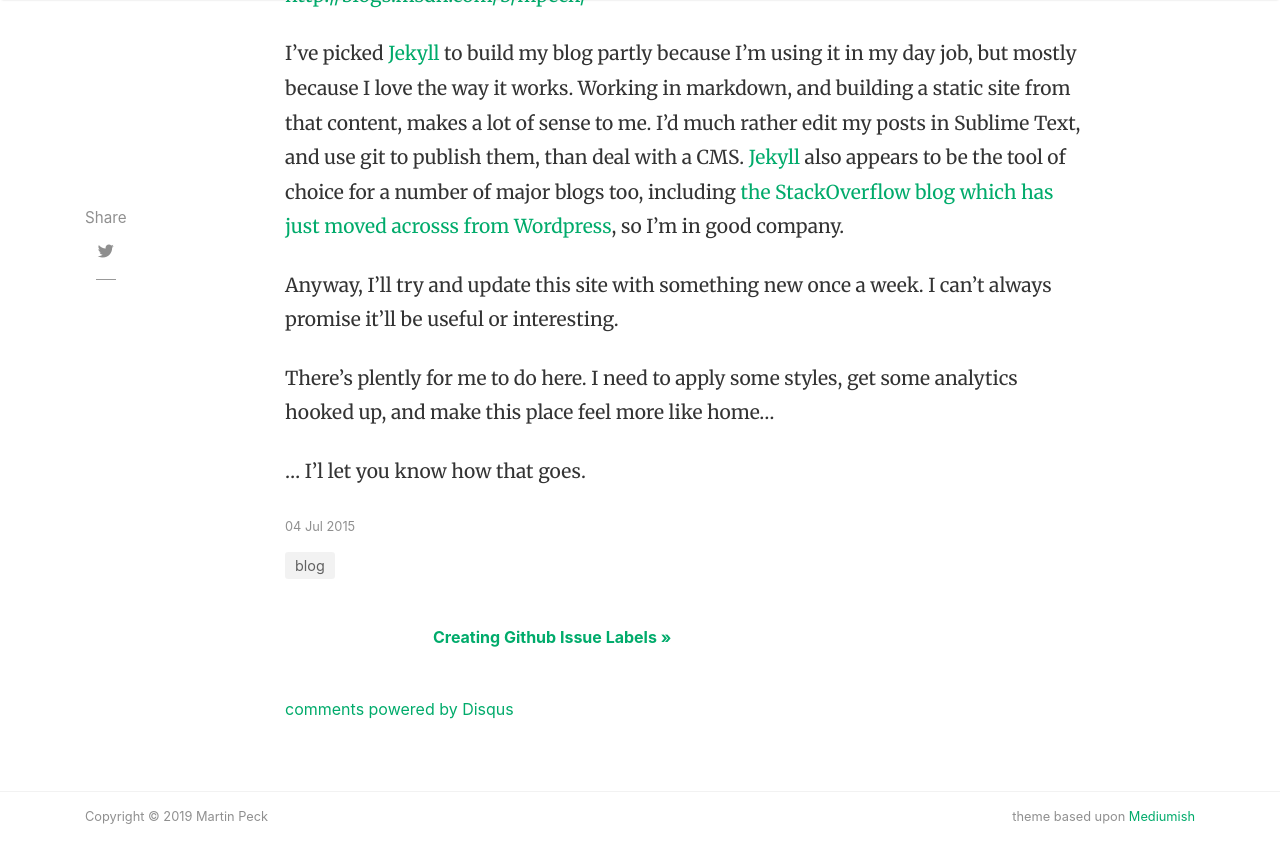
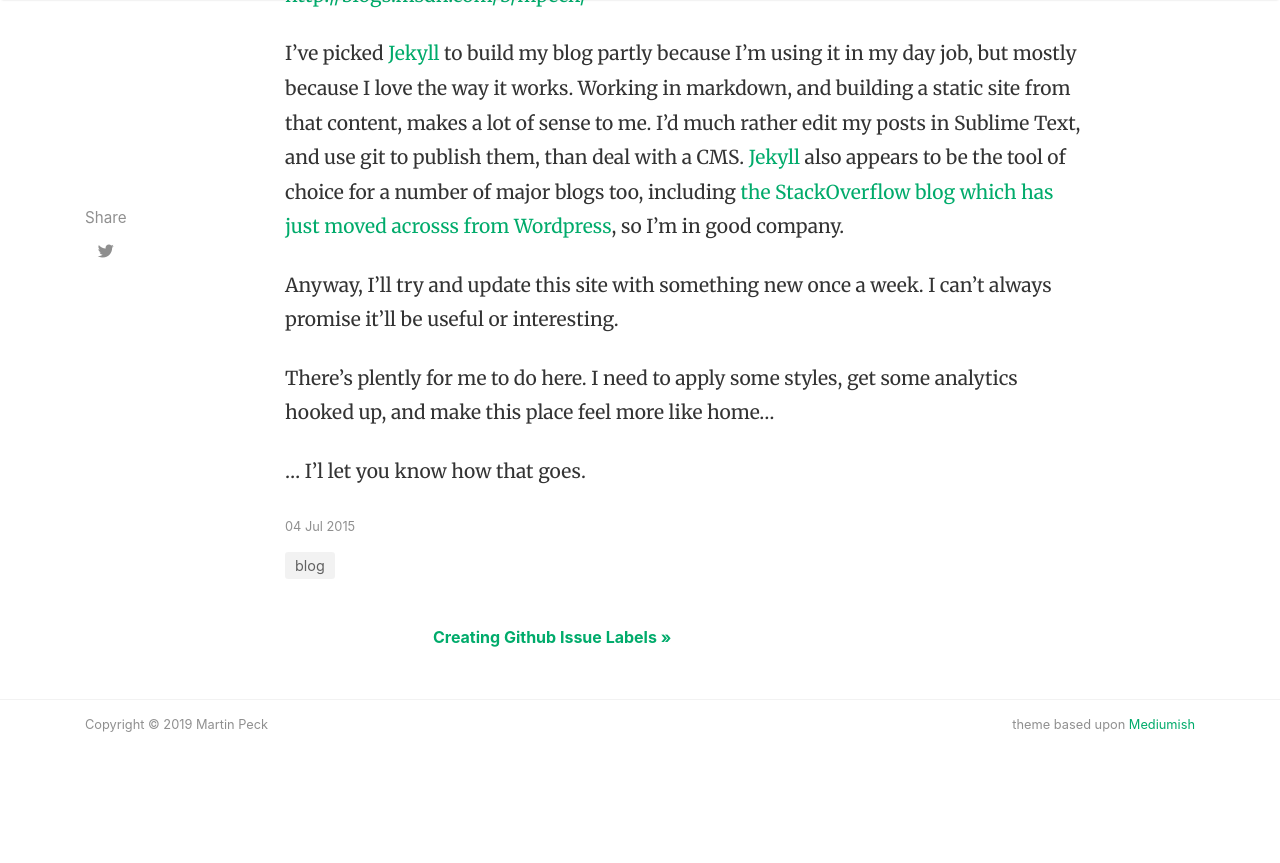
Before and after one commit to martinpeck/martinpeck.github.io, a Jekyll site: the page built from _posts/2015-07-04-initial-commit.markdown, in a window 1280 px wide and 900 px high, scrolled down 567 px. Shown: the top 863 px of the window. Built offline with Jekyll 4.4.1, drawn with Linux system fonts in a browser that asks for light colours; nearby versions of some CDN libraries; comment, search, counter and statistics services are not loaded; after the commit the page ends 1375 px from its top, so only the background shows below that.

Commit message:
remove disqus comments because they're meh

```diff
--- a/_config.yml
+++ b/_config.yml
@@ -6,7 +6,6 @@
 meta_description: "A blog, written by someone called Martin Peck."
 logo: 'assets/icons/apple-icon.png'
 google_analytics: 'UA-67509161-1'
-disqus: martinpeck-com
 permalink: pretty
 
 # Authors
--- a/_includes/disqus.html
+++ /dev/null
@@ -1,14 +0,0 @@
-<section class="disqus">
-    <div id="disqus_thread"></div>
-    <script type="text/javascript">
-        var disqus_shortname = '{{site.disqus}}';
-        var disqus_developer = 0;
-        (function() {
-            var dsq = document.createElement('script'); dsq.type = 'text/javascript'; dsq.async = true;
-            dsq.src = window.location.protocol + '//' + disqus_shortname + '.disqus.com/embed.js';
-            (document.getElementsByTagName('head')[0] || document.getElementsByTagName('body')[0]).appendChild(dsq);
-        })();
-    </script>
-    <noscript>Please enable JavaScript to view the <a href="http://disqus.com/?ref_noscript">comments powered by Disqus.</a></noscript>
-    <a href="http://disqus.com" class="dsq-brlink">comments powered by <span class="logo-disqus">Disqus</span></a>
-</section>
--- a/_includes/share.html
+++ b/_includes/share.html
@@ -10,11 +10,4 @@
         </li>
 
     </ul>
-    <div class="sep">
-    </div>
-    <ul>
-        <li>
-        <a  class="small smoothscroll" href="#disqus_thread"></a>
-        </li>
-    </ul>
 </div>
--- a/_layouts/default.html
+++ b/_layouts/default.html
@@ -169,6 +169,5 @@
 
 <script src="{{ site.baseurl }}/assets/js/mediumish.js"></script>
 
-<script id="dsq-count-scr" src="//{{site.disqus}}.disqus.com/count.js"></script>
 </body>
 </html>
--- a/_layouts/post.html
+++ b/_layouts/post.html
@@ -91,17 +90,3 @@
 </div>
 <!-- End Article
 ================================================== -->
-
-
-
-<!-- Begin Comments
-================================================== -->
-<div class="container">
-    <div id="comments" class="row justify-content-center mb-5">
-        <div class="col-md-8">
-            {% include disqus.html %}
-        </div>
-    </div>
-</div>
-<!--End Comments
-================================================== -->
```
Also changed, not shown: other parts of _layouts/post.html (+0 -1 lines), _layouts/page.html (+0 -10 lines).
